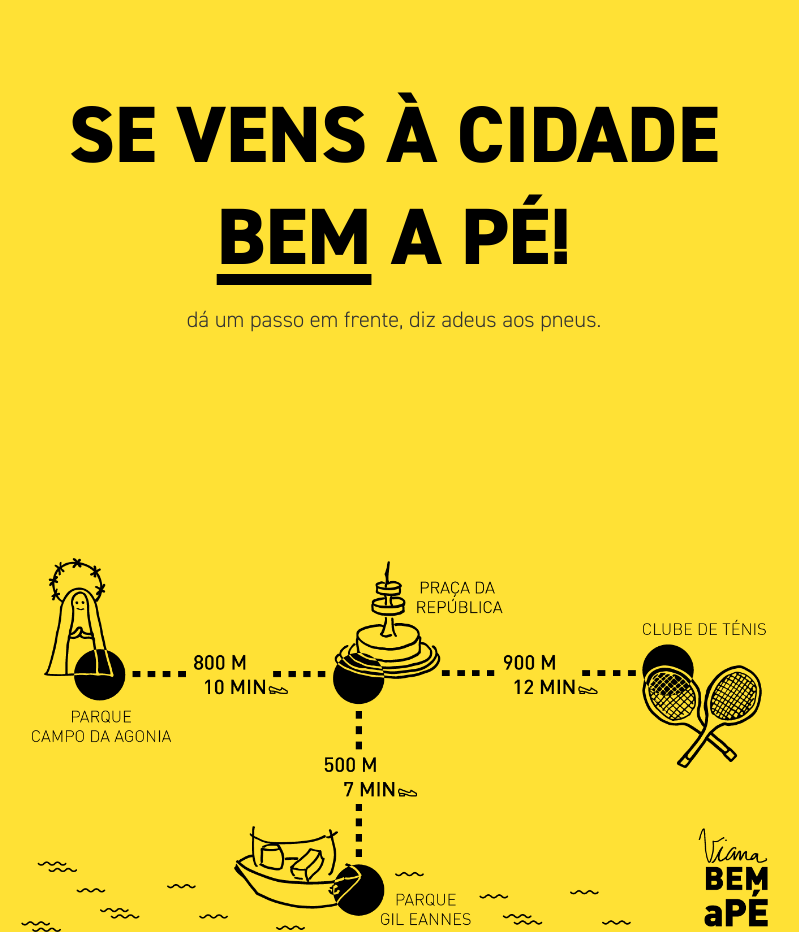
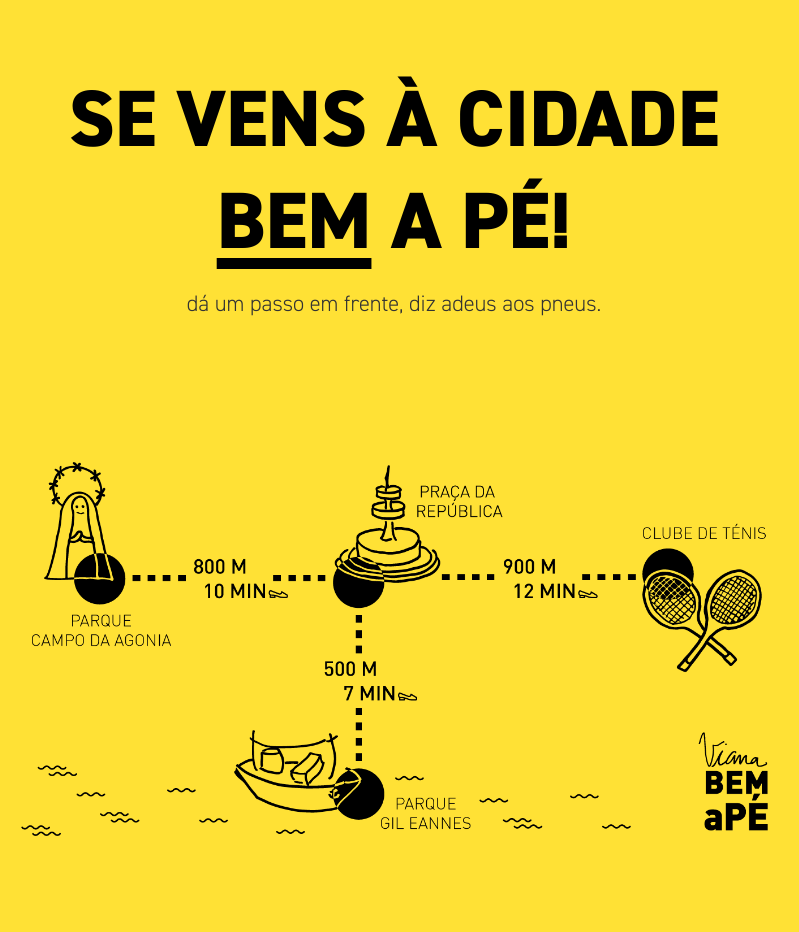
Before and after one commit to dinamo-10/vianabemape.pt, a plain HTML site: page index.html in a window 1280 px wide. Shown: the top 932 px of the page, without its empty margins (246-1045 px from the left). Drawn offline with Linux system fonts and the light colour scheme; files whose address does not match are found by name.

Commit message:
style: changes

```diff
--- a/index.html
+++ b/index.html
@@ -41,14 +41,13 @@
       .container {
         max-width: 1200px;
         margin: 0 auto;
-        padding: 2rem;
         text-align: center;
         flex: 1 0 auto;
       }
 
       .header {
-        padding: 2rem;
-        margin: 0 auto 2rem;
+        padding: 1rem;
+        margin: 0 auto;
         text-align: center;
         max-width: 800px;
       }
```
